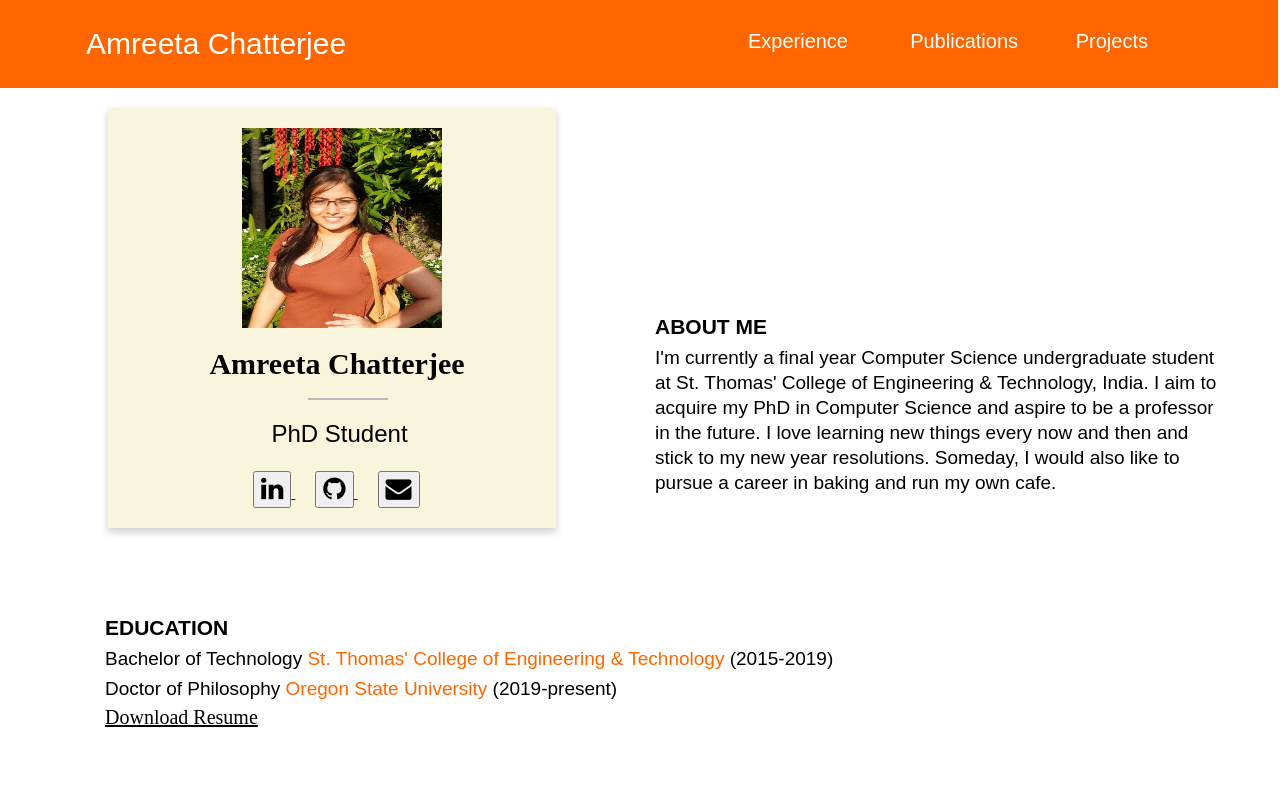
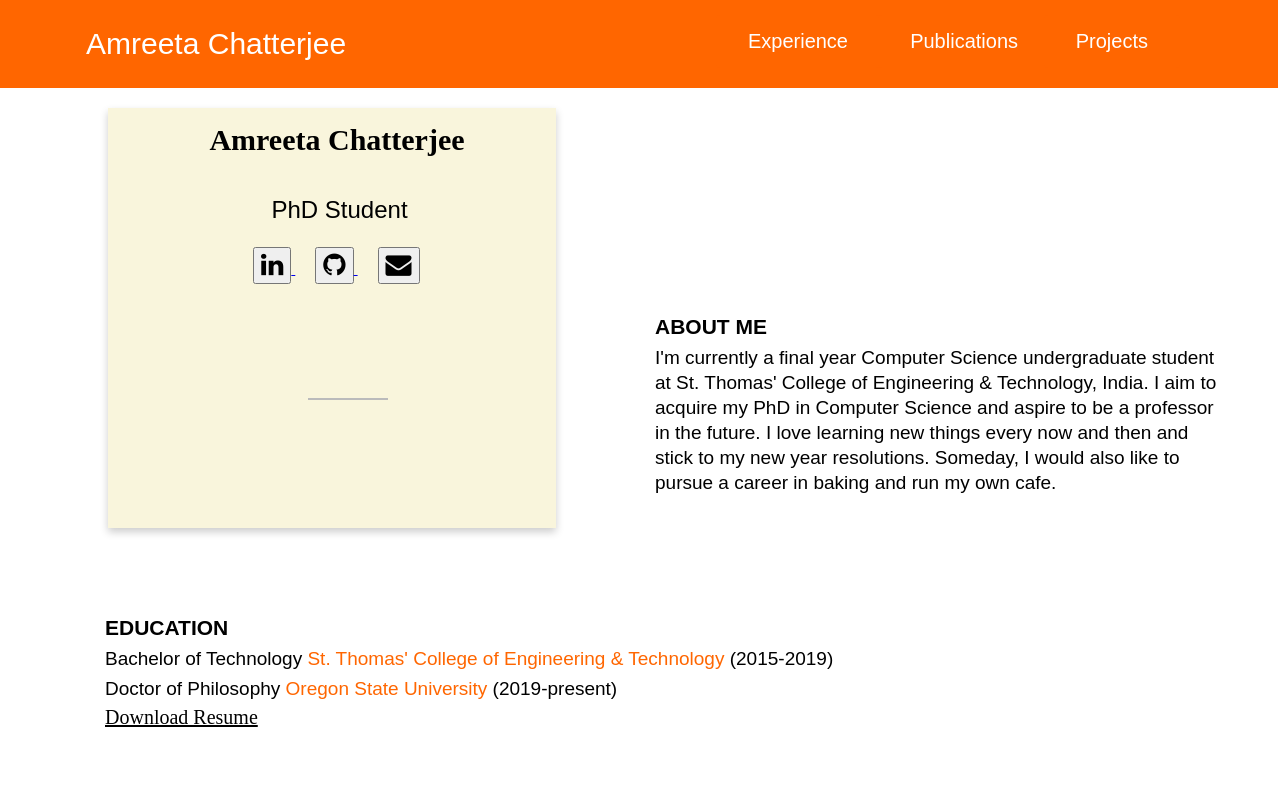
Before and after one commit to Abhi-Chatterjee/Amreeta-18.github.io, a website: page index.html in a window 1280 px wide. Shown: the top 800 px of the page. Drawn offline with Linux system fonts and the light colour scheme.

Commit message:
Add files via upload

```diff
--- a/index.html
+++ b/index.html
@@ -44,7 +44,7 @@
 
         <!--CARD-->
         <div class="card">
-            <img src="profile.jpg" alt="Avatar" style="width:100%">
+            <!--<img src="profile.jpg" alt="Avatar" style="width:100%">-->
 
         <div class="container">
             <h4 class="name3">Amreeta Chatterjee</h4>
```
